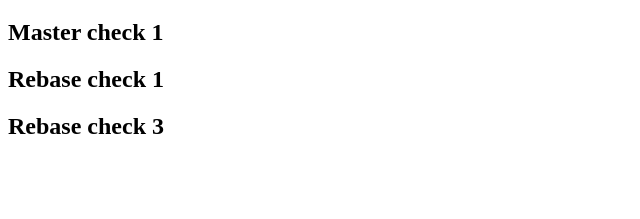
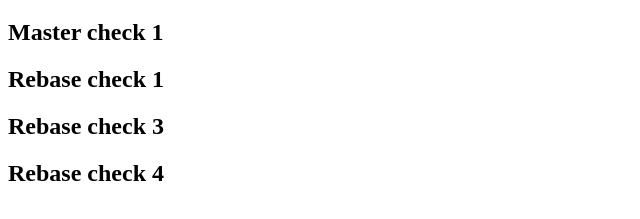
Before and after one commit to kostjantin/test_git, a plain HTML site: page index.html in a window 1280 px wide. Shown: the part 61-280 px from the top of the page, without its empty margins (0-640 px from the left). Drawn offline with Linux system fonts and the light colour scheme.

Commit message:
Rebase check 4

```diff
--- a/index.html
+++ b/index.html
@@ -9,5 +9,6 @@
 <h2>Master check 1</h2>
 <h2>Rebase check 1</h2>
 <h2>Rebase check 3</h2>
+<h2>Rebase check 4</h2>
 </body>
 </html>
```
Also changed, not shown: rebase.html (+1 -0 lines).
